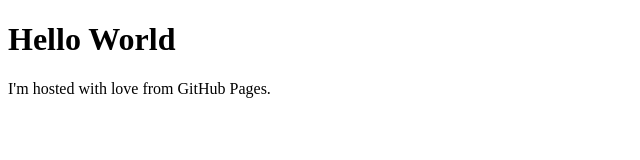
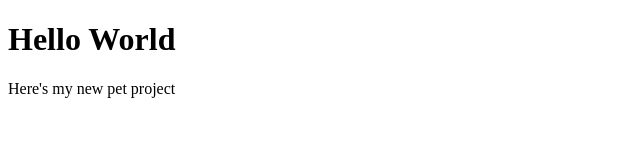
Before and after one commit to meenutresa/meenutresa.github.io, a plain HTML site: page index.html in a window 1280 px wide. Shown: the whole page, without its empty margins (0-640 px from the left). Drawn offline with Linux system fonts and the light colour scheme.

Commit message:
Update index.html

```diff
--- a/index.html
+++ b/index.html
@@ -2,6 +2,6 @@
 <html>
 <body>
 <h1>Hello World</h1>
-<p>I'm hosted with love from GitHub Pages.</p>
+<p>Here's my new pet project</p>
 </body>
 </html>
```
